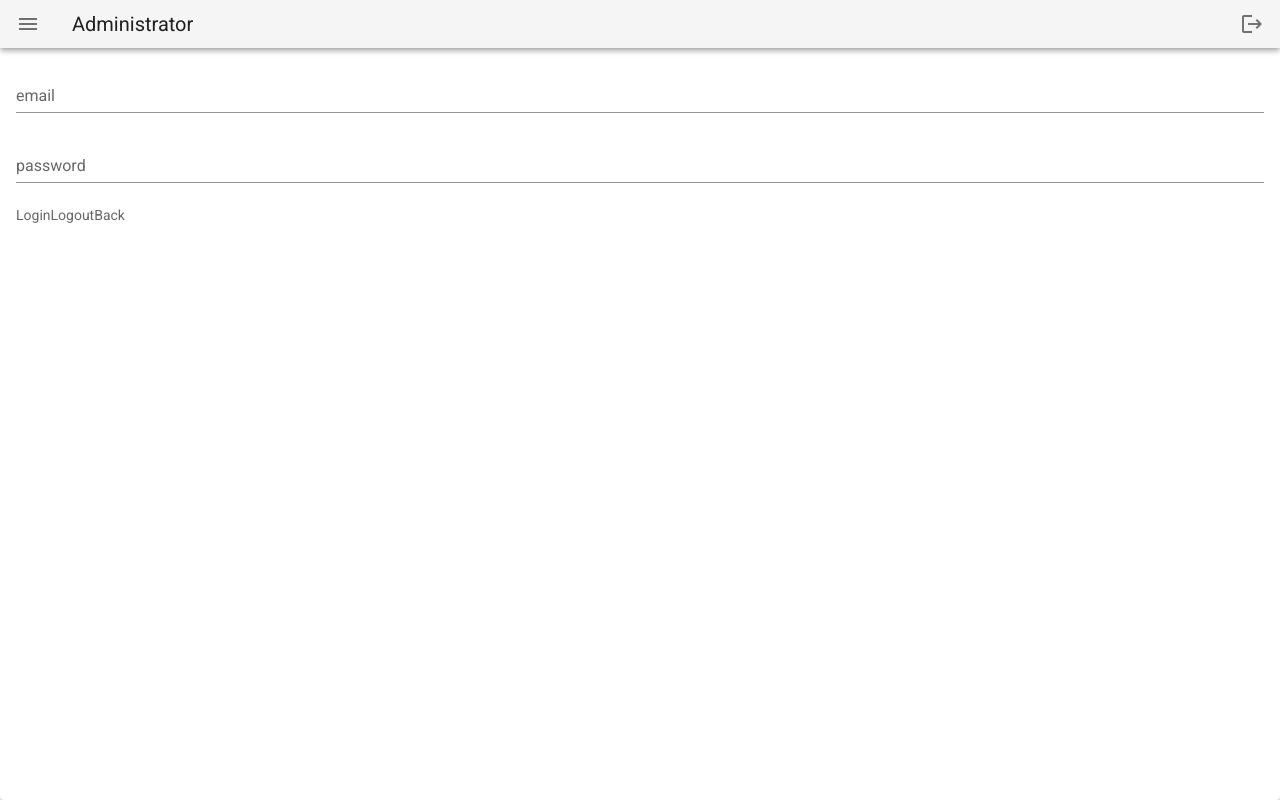
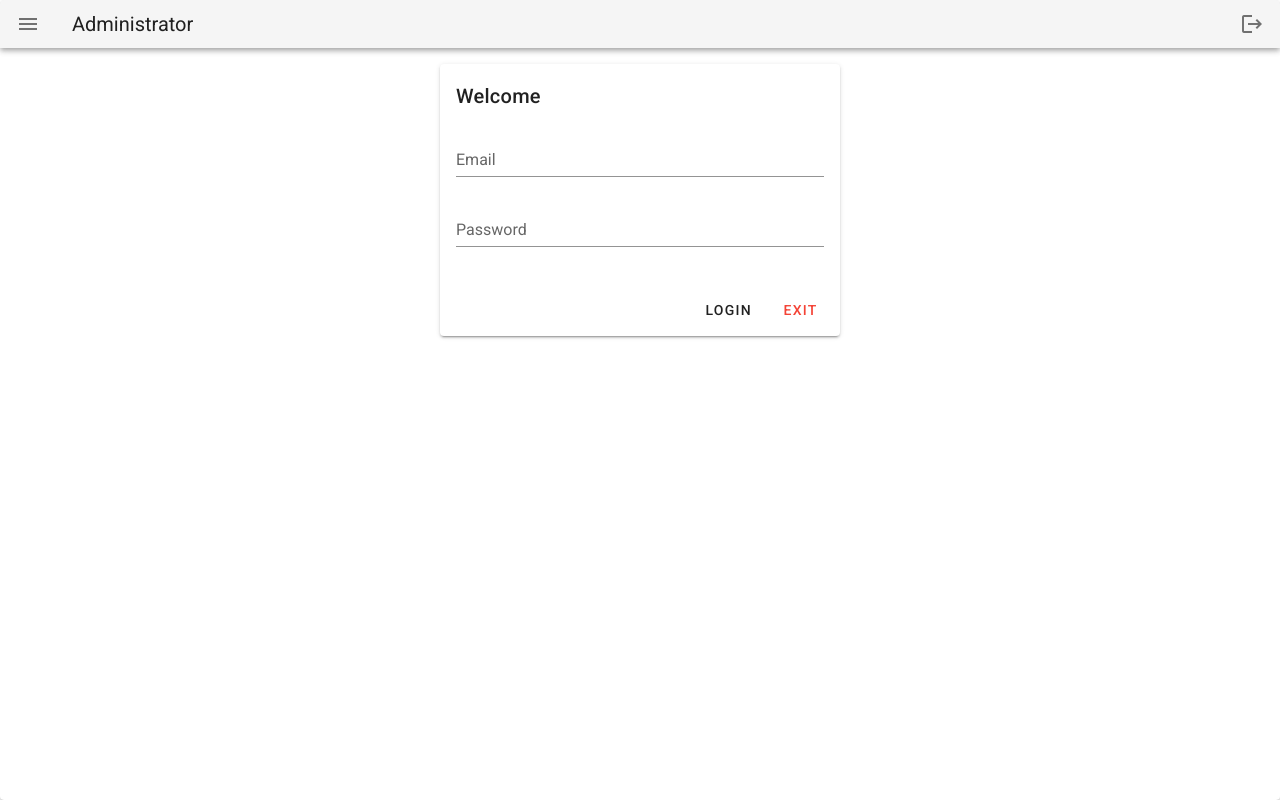
Before and after one commit to padronpedro/nuxtjs-base, a Nuxt app: page /admin in a window 1280 px wide. Built offline with nearby package versions, Linux system fonts and the light colour scheme; no server answers.

Commit message:
Admin login/password page

```diff
--- a/pages/admin/index.vue
+++ b/pages/admin/index.vue
@@ -1,10 +1,24 @@
 <template>
   <div>
-    <v-text-field v-model="email" label="email"></v-text-field>
-    <v-text-field v-model="password" label="password"></v-text-field>
-    <button @click="accede">Login</button>
-    <button @click="logout">Logout</button>
-    <button @click="$router.push('/')">Back</button>
+    <v-card class="mx-auto" max-width="400">
+      <v-card-title>{{ $t('Welcome') }}</v-card-title>
+
+      <v-card-text class="text--primary">
+        <v-text-field v-model="email" type="email" :label="$t('Email')" autocomplete="new-password"></v-text-field>
+        <v-text-field v-model="password" type="password" :label="$t('Password')"></v-text-field>
+      </v-card-text>
+
+      <v-card-actions>
+        <v-spacer></v-spacer>
+        <v-btn text @click="login">
+          {{ $t('Login') }}
+        </v-btn>
+
+        <v-btn color="red" text @click="$router.push('/')">
+          {{ $t('Exit') }}
+        </v-btn>
+      </v-card-actions>
+    </v-card>
   </div>
 </template>
 
@@ -18,8 +32,13 @@ export default {
       password: '',
     }
   },
+  mounted() {
+    if (this.$auth.loggedIn) {
+      this.$router.push('/admin/dashboard')
+    }
+  },
   methods: {
-    async accede() {
+    async login() {
       try {
         await this.$auth.loginWith('local', {
           data: {
@@ -27,13 +46,11 @@ export default {
             password: this.password,
           },
         })
-        this.$router.push('/')
+        this.$store.setUser(this.$auth.user)
+        this.$router.push('/admin/dashboard')
       } catch (e) {
-        this.error = e.response.data.message
+        this.error = e
       }
-    },
-    async logout() {
-      await this.$auth.logout()
     },
   },
 }
```
